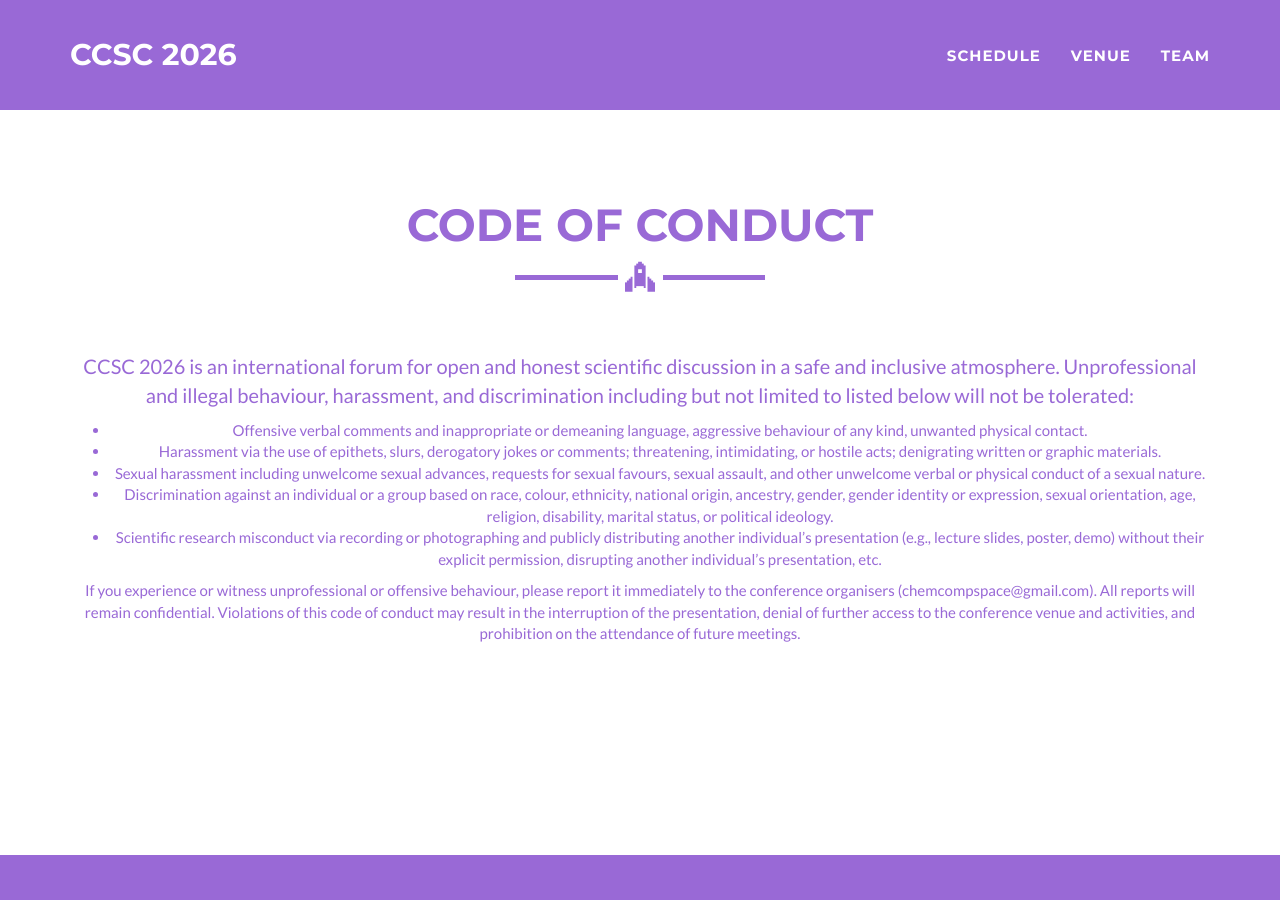
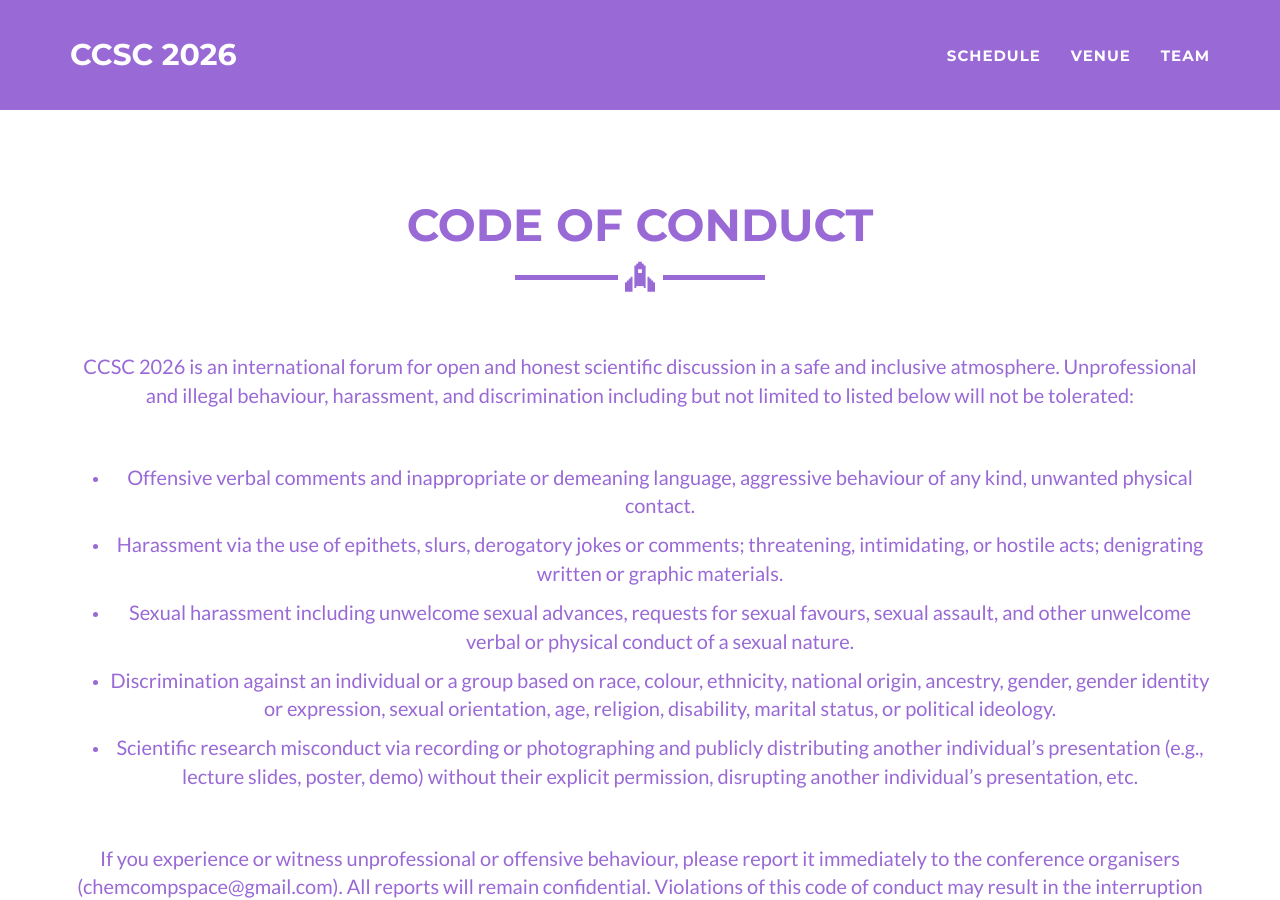
Before and after one commit to ccsc2026/ccsc2026.github.io, a Jekyll site: the page built from coc.html, in a window 1280 px wide and 900 px high. Built offline with Jekyll 4.4.1, drawn with Linux system fonts in a browser that asks for light colours.

Commit message:
Update coc.html

```diff
--- a/coc.html
+++ b/coc.html
@@ -15,17 +15,22 @@ title: Code of Conduct
     <div class="row">
       <div class="col-lg-12 text-center">
         <p>
-          CCSC 2026 is an international forum for open and honest scientific discussion in a safe and inclusive atmosphere. Unprofessional and illegal behaviour, harassment, and discrimination including but not limited to listed below will not be tolerated:
-          <ul>
-            <li>Offensive verbal comments and inappropriate or demeaning language, aggressive behaviour of any kind, unwanted physical contact.</li>
-            <li>Harassment via the use of epithets, slurs, derogatory jokes or comments; threatening, intimidating, or hostile acts; denigrating written or graphic materials.</li>
-            <li>Sexual harassment including unwelcome sexual advances, requests for sexual favours, sexual assault, and other unwelcome verbal or physical conduct of a sexual nature.</li>
-            <li>Discrimination against an individual or a group based on race, colour, ethnicity, national origin, ancestry, gender, gender identity or expression, sexual orientation, age, religion, disability, marital status, or political ideology.</li>
-            <li>Scientific research misconduct via recording or photographing and publicly distributing another individual’s presentation (e.g., lecture slides, poster, demo) without their explicit permission, disrupting another individual’s presentation, etc.</li>
-          </ul>
-        If you experience or witness unprofessional or offensive behaviour, please report it immediately to the conference organisers (chemcompspace@gmail.com).
-        All reports will remain confidential.
-        Violations of this code of conduct may result in the interruption of the presentation, denial of further access to the conference venue and activities, and prohibition on the attendance of future meetings.
+          CCSC 2026 is an international forum for open and honest scientific discussion in a safe and inclusive atmosphere.
+          Unprofessional and illegal behaviour, harassment, and discrimination including but not limited to listed below will not be tolerated:
+        </p>
+        <br><br>
+        <ul>
+          <li><p>Offensive verbal comments and inappropriate or demeaning language, aggressive behaviour of any kind, unwanted physical contact.</p></li>
+          <li><p>Harassment via the use of epithets, slurs, derogatory jokes or comments; threatening, intimidating, or hostile acts; denigrating written or graphic materials.</p></li>
+          <li><p>Sexual harassment including unwelcome sexual advances, requests for sexual favours, sexual assault, and other unwelcome verbal or physical conduct of a sexual nature.</p></li>
+          <li><p>Discrimination against an individual or a group based on race, colour, ethnicity, national origin, ancestry, gender, gender identity or expression, sexual orientation, age, religion, disability, marital status, or political ideology.</p></li>
+          <li><p>Scientific research misconduct via recording or photographing and publicly distributing another individual’s presentation (e.g., lecture slides, poster, demo) without their explicit permission, disrupting another individual’s presentation, etc.</p></li>
+        </ul>
+        <br><br>
+        <p>
+          If you experience or witness unprofessional or offensive behaviour, please report it immediately to the conference organisers (chemcompspace@gmail.com).
+          All reports will remain confidential.
+          Violations of this code of conduct may result in the interruption of the presentation, denial of further access to the conference venue and activities, and prohibition on the attendance of future meetings.
         </p>
       </div>
     </div>
```
